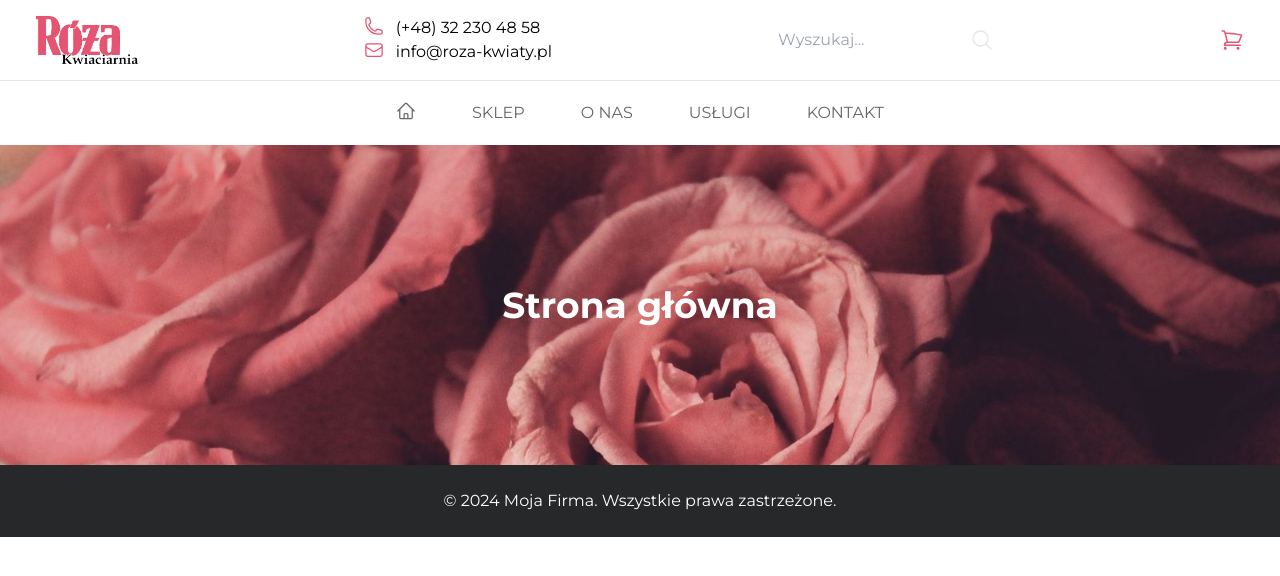
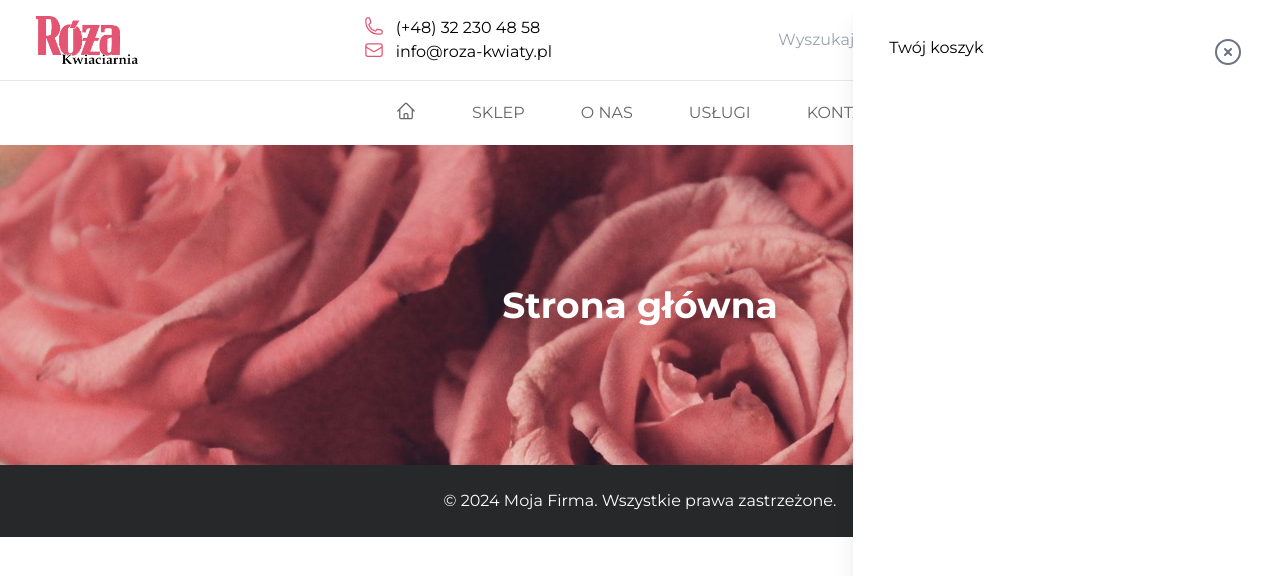
Before and after one commit to kpietryga/react_store, a React (Vite) app: page / in a window 1280 px wide. Shown: the top 576 px of the page. Built offline with nearby package versions, Linux system fonts and the light colour scheme.

Commit message:
add CartComponent

```diff
--- a/src/App.tsx
+++ b/src/App.tsx
@@ -7,12 +7,14 @@ import Footer from "./components/layout/Footer";
 import Products from "./components/pages/Products";
 import NotFound from "./components/pages/NotFound";
 import Offer from "./components/pages/Offer.tsx";
+import Cart from "./components/common/Cart.tsx";
 // import TopTitle from "./components/common/TopTitle.tsx";
 // import React from "react";
 
 const App = () => {
     return (
         <Router>
+            <Cart/>
             <Header />
                 <Routes>
                     <Route path="/" element={<Home />} />
--- /dev/null
+++ b/src/components/common/Cart.tsx
@@ -0,0 +1,30 @@
+import React, { useState } from "react";
+import { XCircleIcon } from "@heroicons/react/24/outline";
+
+const Cart: React.FC = () => {
+    // Początkowo koszyk jest widoczny
+    const [isCartHidden, setIsCartHidden] = useState(false);
+
+    const hideCart = () => {
+        setIsCartHidden(true); // Ustawienie stanu na ukryty koszyk
+        console.log("Koszyk ukryty");
+    };
+
+    return (
+        <div
+            className={`absolute top-0 bottom-0 right-0 bg-white shadow-xl p-9 transition-all duration-300 ${
+                isCartHidden ? "left-full" : "left-2/3"
+            }`}
+        >
+            <div className="flex justify-between">
+                <p>Twój koszyk</p>
+                <XCircleIcon
+                    onClick={hideCart}
+                    className="h-8 w-8 text-gray-500 hover:rotate-180 transition duration-150"
+                />
+            </div>
+        </div>
+    );
+};
+
+export default Cart;
```
